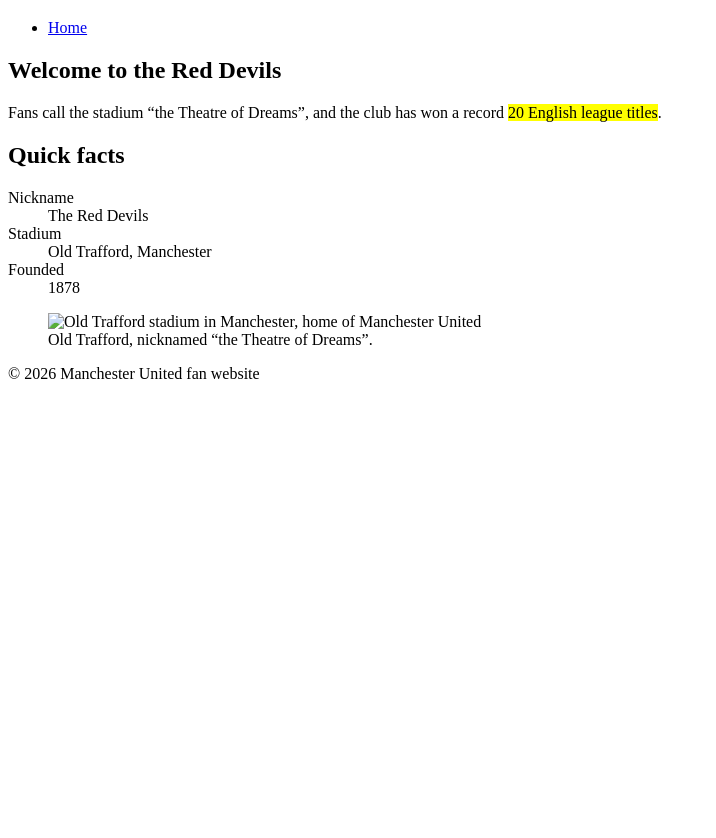
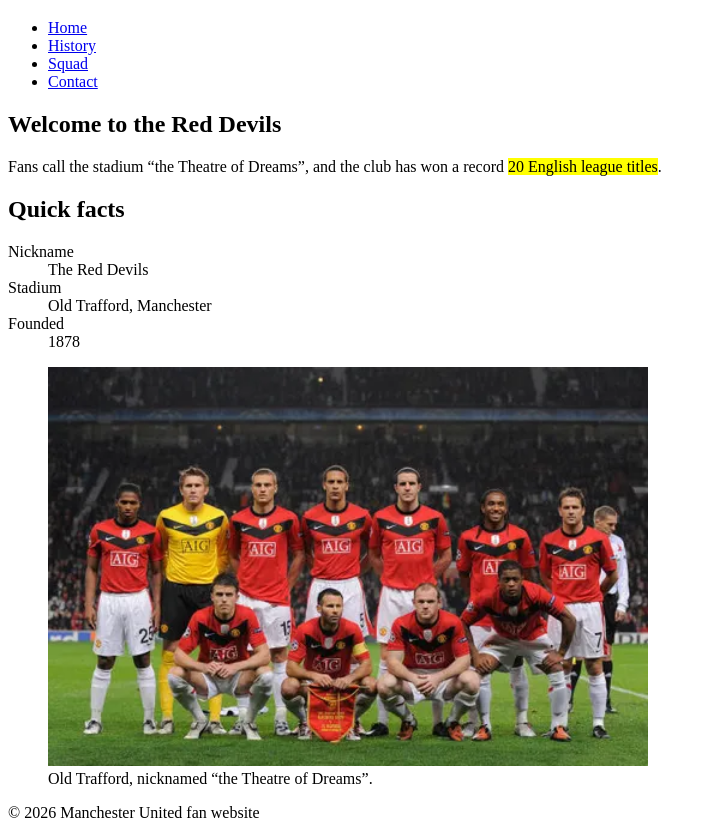
Before and after one commit to seridby/man-utd-website, a plain HTML site: page index.html in a window 1280 px wide. Shown: the part 61-899 px from the top of the page, without its empty margins (0-716 px from the left). Before the commit the page ends 800 px from the top, so only its background shows below. Drawn offline with Linux system fonts and the light colour scheme.

Commit message:
Add pages into home page nav and Fix broken image paths in pages folder

```diff
--- a/index.html
+++ b/index.html
@@ -12,7 +12,9 @@
     <nav>
   <ul>
     <li><a href="index.html">Home</a></li>
-
+<li><a href="pages/history.html">History</a></li>
+      <li><a href="pages/squad.html">Squad</a></li>
+      <li><a href="pages/contact.html">Contact</a></li>
   </ul>
 </nav>
   </header>
@@ -35,7 +37,7 @@
   </dl>
 </aside>
     <figure>
-      <img src="images/old-trafford.jpg"
+      <img src="images/munich-plaque.webp.webp"
            alt="Old Trafford stadium in Manchester, home of Manchester United"
            width="600">
       <figcaption>Old Trafford, nicknamed “the Theatre of Dreams”.</figcaption>
```
